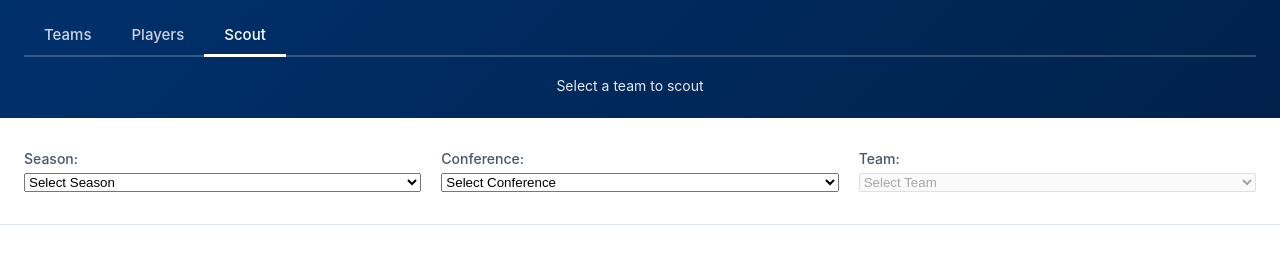
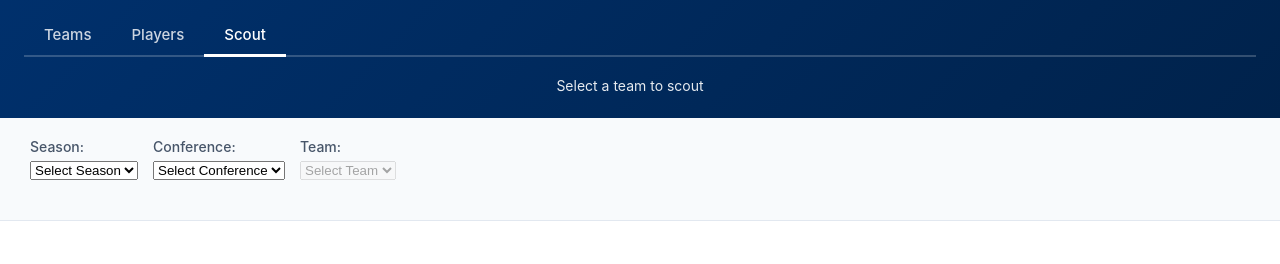
Before and after one commit to tannerk11/teamstats, a website with bundled scripts: page public/scout.html in a window 1280 px wide. Shown: the part 80-344 px from the top of the page. Built offline with nearby package versions, Linux system fonts and the light colour scheme.

Commit message:
Fix Scout page: season dropdown and filter styling
- Fixed season dropdown to use 'label' property instead of 'name'
- Updated filter controls to match Teams/Players page styling
- Removed custom scout-selection styles in favor of standard filter-controls
- Filters now have consistent appearance across all pages

```diff
--- a/public/scout.html
+++ b/public/scout.html
@@ -23,7 +23,8 @@
     <div id="error" class="error" style="display: none;"></div>
 
     <!-- Team Selection Section -->
-    <div class="scout-selection">
+    <div class="filter-controls">
+      <div class="filter-section active">
         <div class="filter-group">
           <label for="seasonSelect">Season:</label>
           <select id="seasonSelect">
@@ -43,6 +44,7 @@
           <select id="teamSelect" disabled>
             <option value="">Select Team</option>
           </select>
+        </div>
       </div>
     </div>
 
--- a/public/scout.js
+++ b/public/scout.js
@@ -23,7 +23,7 @@ function initializeSelectors() {
   SEASONS.forEach(season => {
     const option = document.createElement('option');
     option.value = season.id;
-    option.textContent = season.name;
+    option.textContent = season.label;
     seasonSelect.appendChild(option);
   });
 }
--- a/public/styles.css
+++ b/public/styles.css
@@ -686,17 +686,6 @@ th:not(:first-child) {
 }
 
 /* Scout Page Styles */
-.scout-selection {
-  max-width: 1400px;
-  margin: 0 auto;
-  padding: 32px 24px;
-  display: grid;
-  grid-template-columns: repeat(auto-fit, minmax(250px, 1fr));
-  gap: 20px;
-  background: white;
-  border-bottom: 1px solid #e2e8f0;
-}
-
 .team-info {
   max-width: 1400px;
   margin: 0 auto;
@@ -846,10 +835,6 @@ th:not(:first-child) {
 
 /* Responsive adjustments */
 @media (max-width: 768px) {
-  .scout-selection {
-    grid-template-columns: 1fr;
-  }
-
   .schedule-summary {
     grid-template-columns: 1fr;
   }
```
Lines whose indentation alone changed are shown as unchanged.
